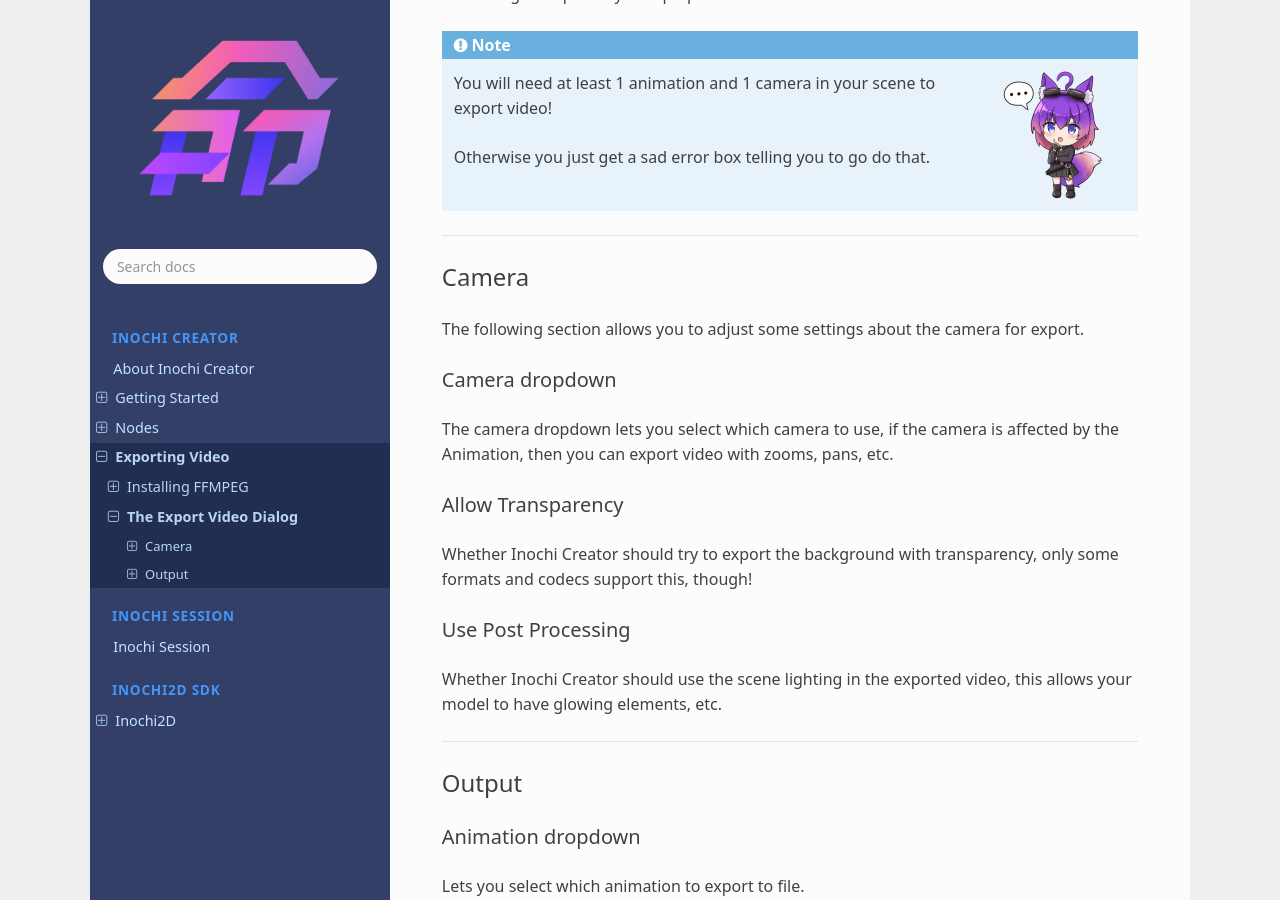
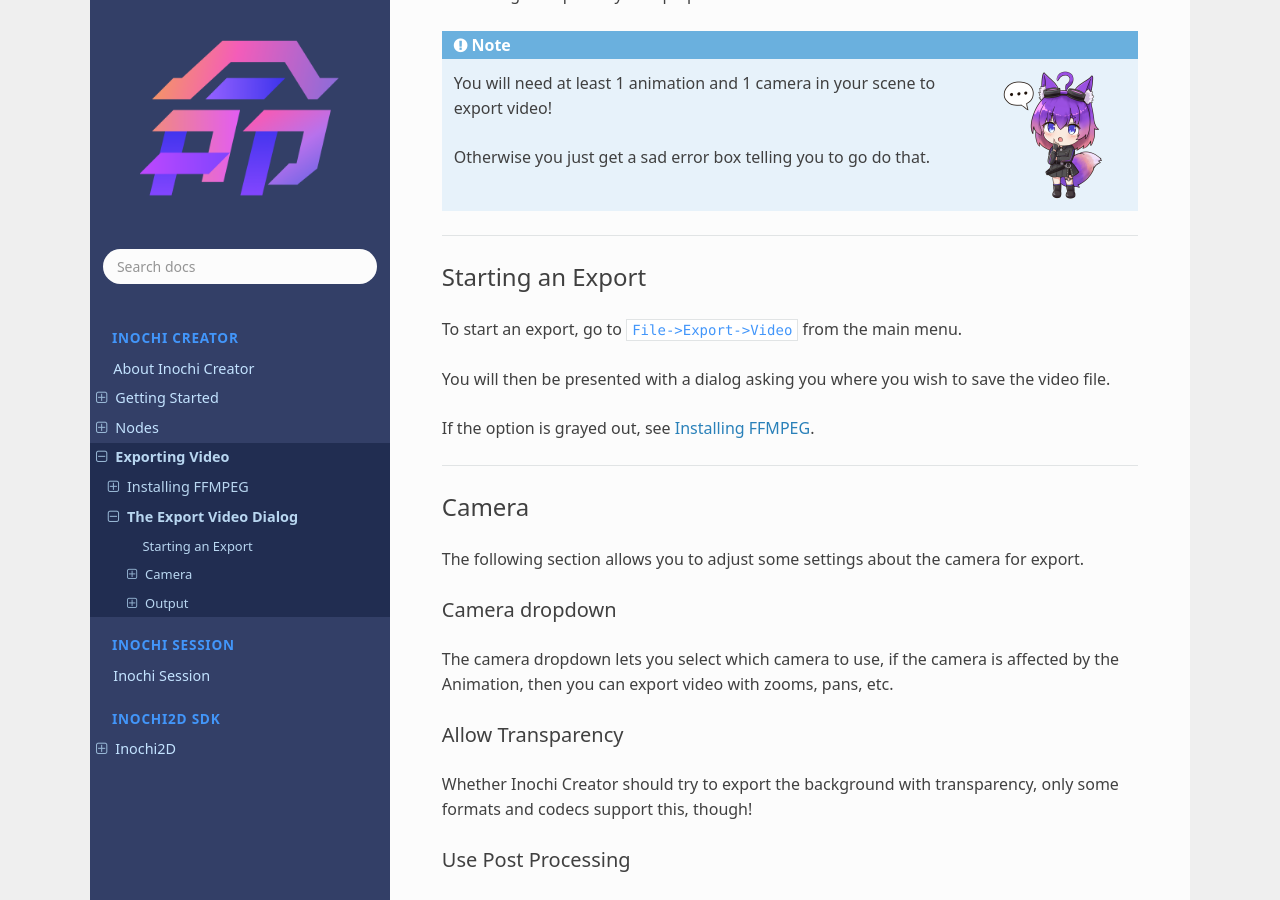
Before and after one commit to Inochi2D/inochi2d-docs, a Sphinx documentation site: the page built from docs/source/creator/video-export/exporting.rst, in a window 1280 px wide and 900 px high, scrolled down 700 px. Built offline with Sphinx 7.4.7 and the Read the Docs theme 2.0.0, drawn with Linux system fonts in a browser that asks for light colours.

Commit message:
Explain how to start a video export

```diff
--- a/docs/source/creator/video-export/exporting.rst
+++ b/docs/source/creator/video-export/exporting.rst
@@ -19,6 +19,17 @@ Some settings may be discarded due to incompatibility with the output file forma
     You will need at least 1 animation and 1 camera in your scene to export video!
 
     Otherwise you just get a sad error box telling you to go do that.
+
+-----------
+
+Starting an Export
+------------------
+
+To start an export, go to ``File->Export->Video`` from the main menu.
+
+You will then be presented with a dialog asking you where you wish to save the video file.
+
+If the option is grayed out, see :doc:`Installing FFMPEG <ffmpeg>`.
 
 -----------
 
```
